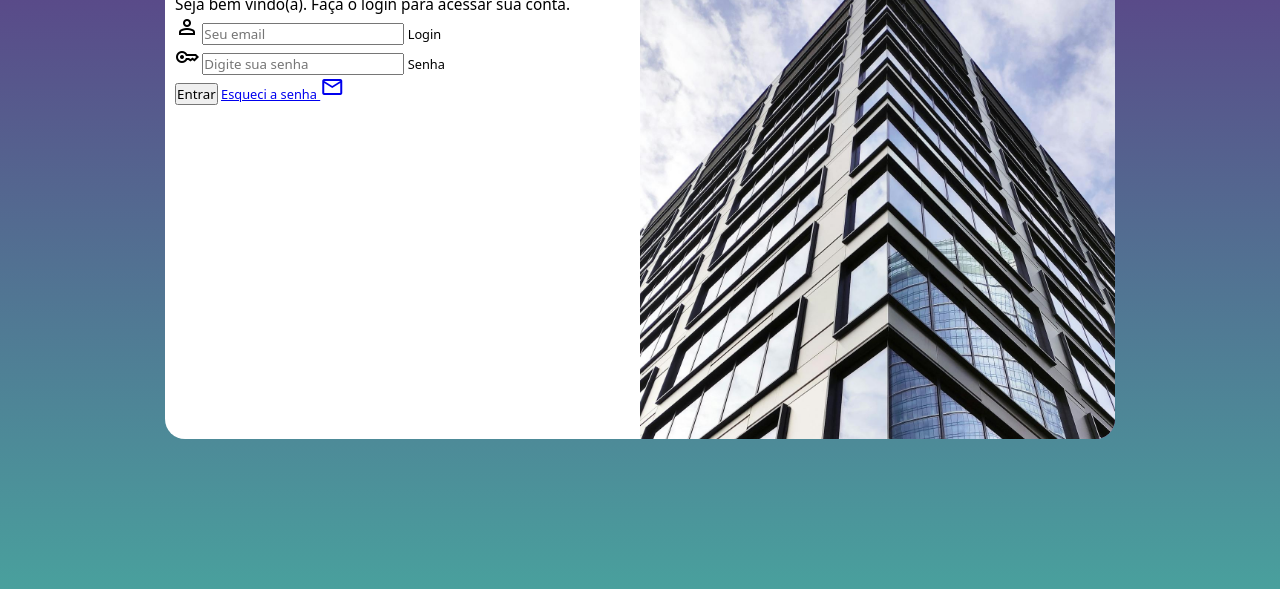
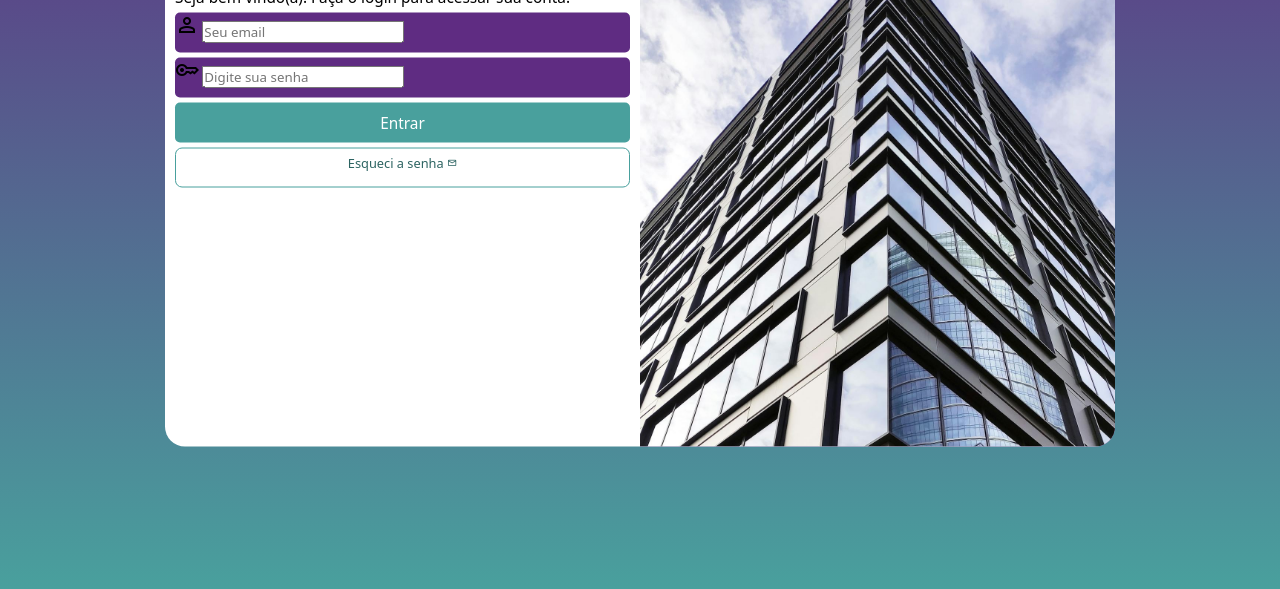
Before and after one commit to RosanaArioza/projeto-login, a plain HTML site: page index.html in a window 1280 px wide. Shown: the part 211-800 px from the top of the page. Drawn offline with nearby package versions, Linux system fonts and the light colour scheme.

Commit message:
acertei o formulário

```diff
--- a/estilo/style.css
+++ b/estilo/style.css
@@ -27,7 +27,7 @@ main{
 section#login{
     background-color: white;
     width: 250px;
-    height: 500px;
+    height: 515px;
     position: absolute;
     top: 50%;
     left: 50%;
@@ -59,3 +59,58 @@ div#formulario > h1{
 div#formulario{
     font-size: 0.8em;
 }
+
+div.campo > label{
+    display: none;
+}
+
+form div.campo{
+    background-color: #5f2c82;
+    width: 100%;
+    display: block;
+    height: 40px;
+    border-radius: 5px;
+    margin: 5px 0px;
+}
+
+form > input[type=submit]{
+    display: block;
+    font-size: 1.2em;
+    width: 100%;
+    height: 40px;
+    background-color: #49a09d;
+    color: white;
+    border: none;
+    border-radius: 5px;
+    cursor: pointer;
+    margin-top: 5px;
+}
+
+
+form > input[type=submit]:hover{
+    background-color: #2d6462;
+}
+
+form a.botao{
+    display: block;
+    text-align: center;
+    font-size: 1em;
+    width: 100%;
+    height: 40px;
+    background-color: white;
+    color: #2d6462;
+    border: 1px solid #49a09d ;
+    border-radius: 7px;
+    text-decoration: none;
+    padding-top: 5px;
+    margin-top: 5px;
+}
+
+form a.botao:hover{
+    background-color: #6cd3cf;
+}
+
+form a.botao > i{
+    font-size: 0.8em;
+
+}
--- a/index.html
+++ b/index.html
@@ -29,7 +29,7 @@
                         <label for="isenha">Senha</label>
                     </div>
                     <input type="submit" value="Entrar">
-                    <a href="esqueci.html">
+                    <a href="esqueci.html" class="botao">
                         Esqueci a senha <i class="material-symbols-outlined">mail</i>
                     </a>
 
```
